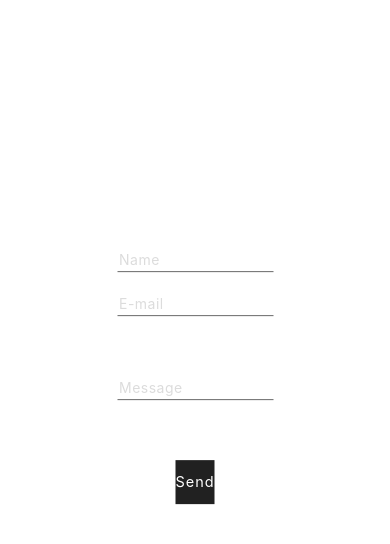
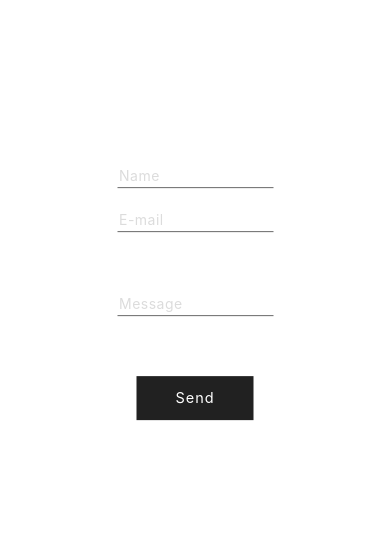
Before and after one commit to obafemim/fullscreen_navigation, a website: page contact_us.html in a window 390 px wide. Shown: the part 164-708 px from the top of the page. Drawn offline with nearby package versions, Linux system fonts and the light colour scheme.

Commit message:
first commit

```diff
--- a/styles/main.css
+++ b/styles/main.css
@@ -73,7 +73,7 @@ i {
 .col-lg.overlay {
   background: #000;
   position: absolute;
-  top: -100%;
+  top: -200%;
 }
 
 ul {
@@ -258,6 +258,17 @@ input {
   }
 
   .our_story {
+    font-size: 14px;
     width: 65%;
   }
+
+  /* Contact Us */
+  #contact_form {
+    position: absolute;
+    top: 54%;
+  }
+
+  #button {
+    width: 60%;
+  }
 }
```
